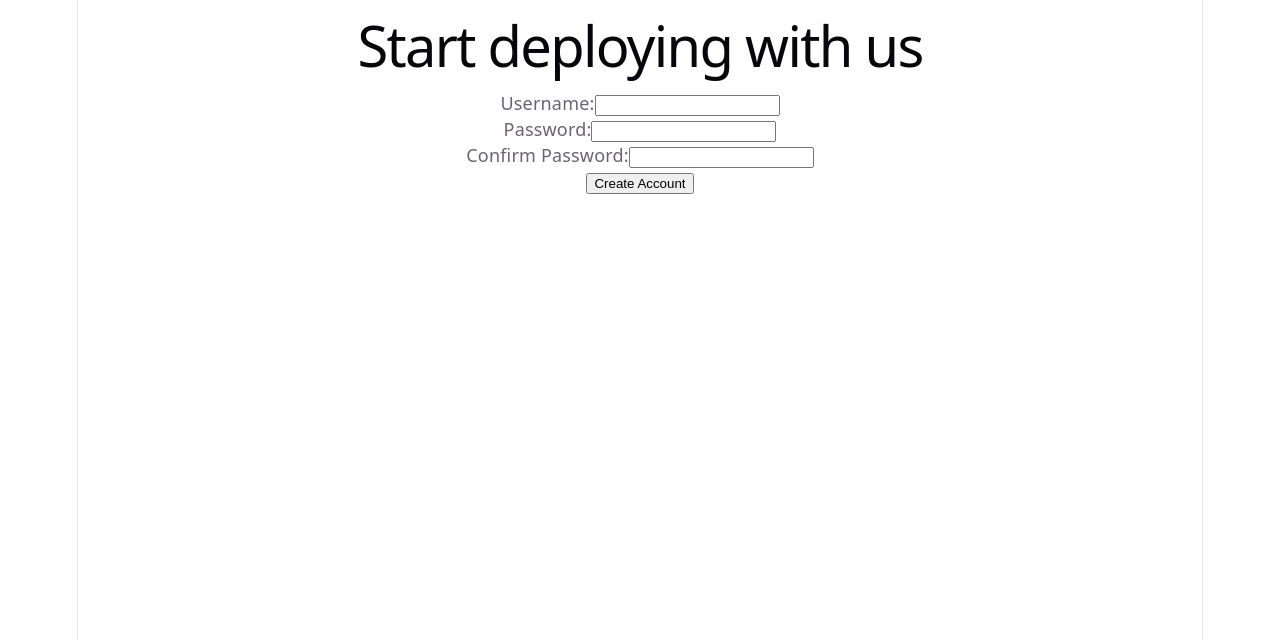
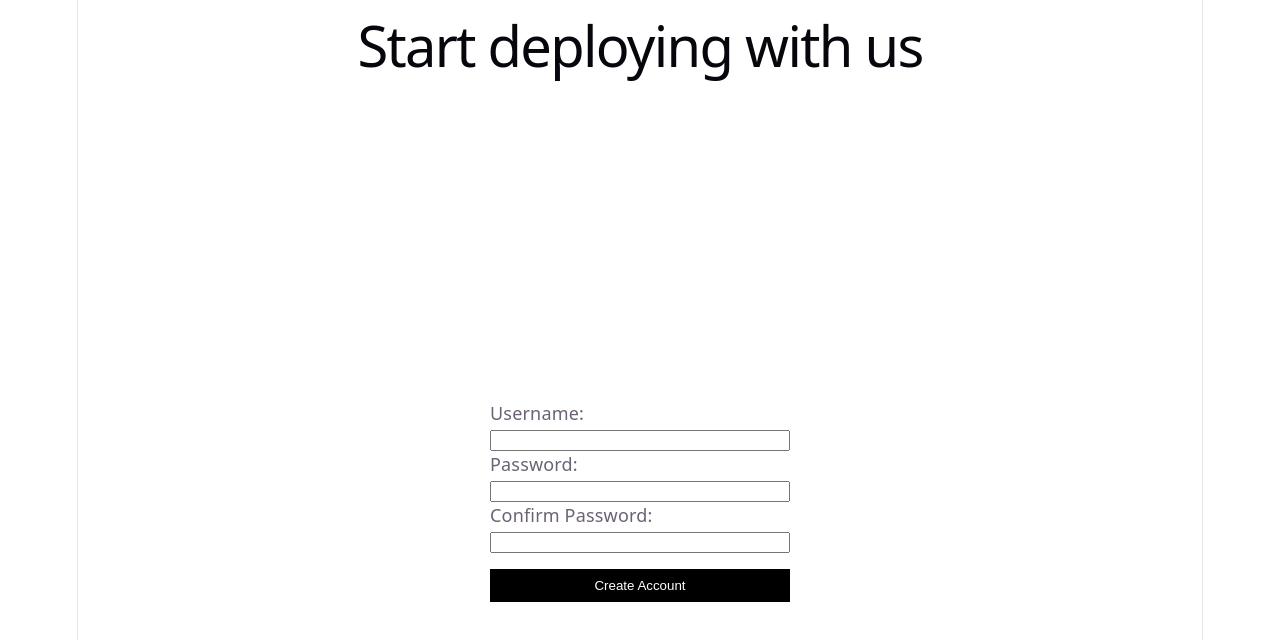
Before and after one commit to AidanZhou12/PaaSifier, a React (Vite) app in the folder client/: page /register in a window 1280 px wide. Shown: the top 640 px of the page. Built offline with nearby package versions, Linux system fonts and the light colour scheme; no server answers.

Commit message:
Most of the registration page done

```diff
--- a/client/src/pages/pages.css
+++ b/client/src/pages/pages.css
@@ -26,3 +26,32 @@
   outline: 2px solid var(--accent);
   outline-offset: 2px;
 }
+
+.form-field label {
+  display: inline-flex;
+  flex-direction: column;
+  align-items: flex-start;
+  gap: 4px;
+}
+
+.form-field input {
+  width: 300px;
+  box-sizing: border-box;
+}
+
+/* Places the top of the form (the "Username" label) at the vertical middle of the page */
+.registration-page {
+  position: absolute;
+  top: 50%;
+  left: 0;
+  right: 0;
+}
+
+.registration-form button {
+  width: 300px;
+  padding: 8px 0;
+  margin-top: 16px;
+  background: #000;
+  color: #fff;
+  border: 1px solid #000;
+}
```
